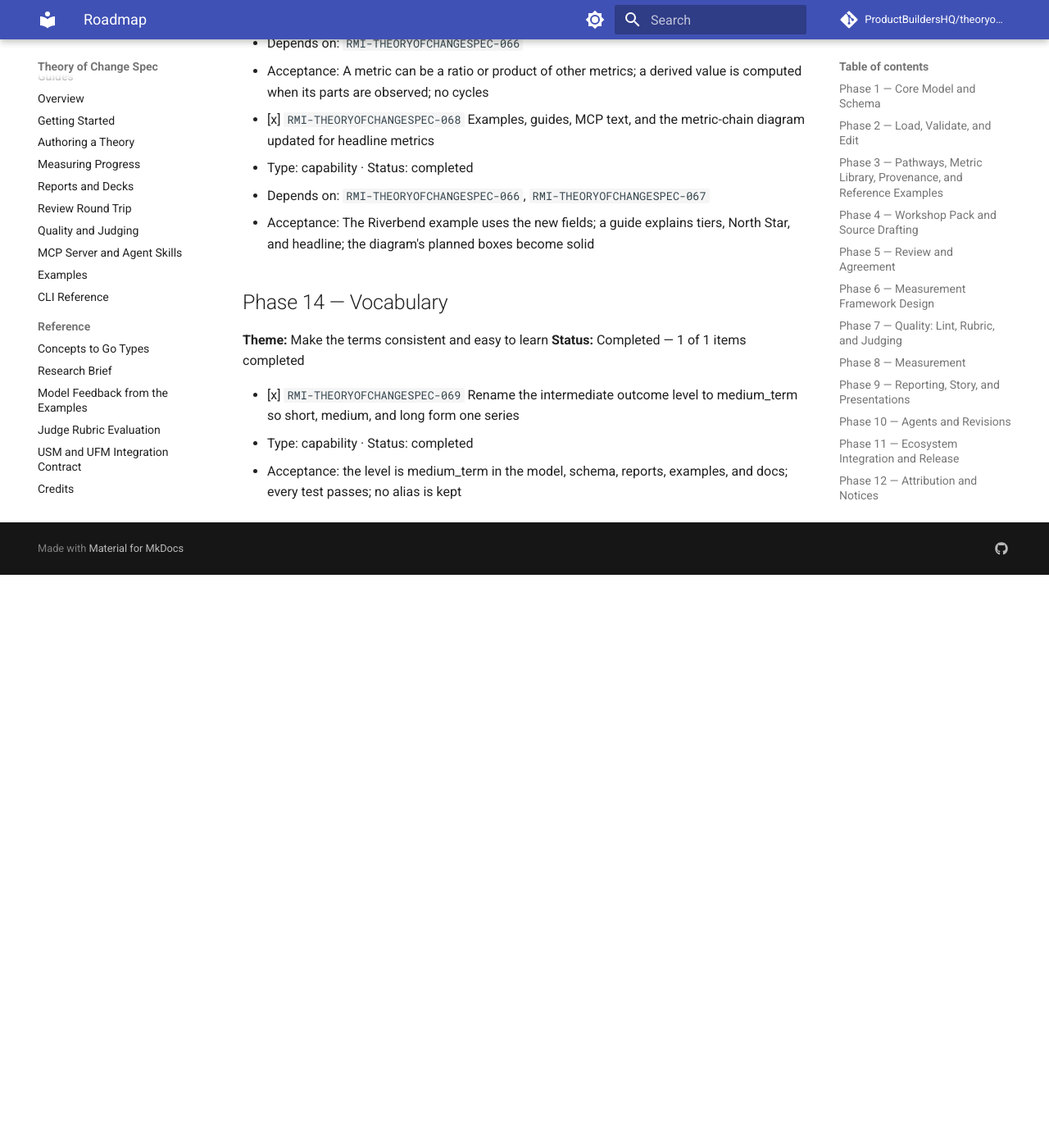
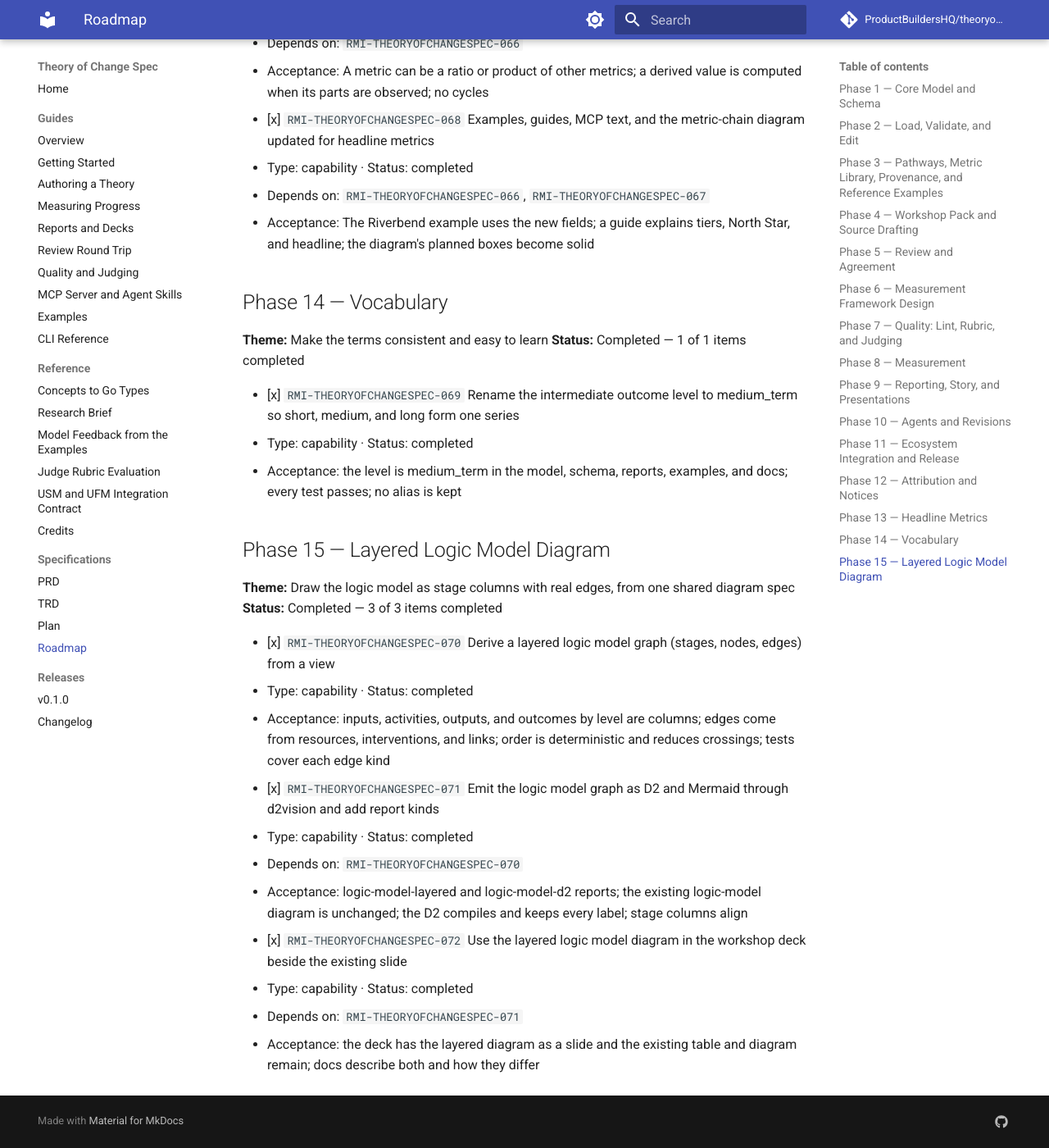
Before and after one commit to ProductBuildersHQ/theoryofchange-spec, an MkDocs documentation site: the page built from docs/specs/initiatives/INIT-THEORYOFCHANGESPEC-001/ROADMAP.md, in a window 1280 px wide and 1400 px high, scrolled down 16735 px. Shown: the whole window at 82% size. Built offline with MkDocs 1.6.1 and Material for MkDocs 9.7.7, drawn with Linux system fonts in a browser that asks for light colours; comment, search, counter and statistics services are not loaded; before the commit the page ends 17436 px from its top, so only the background shows below that; some of the changed text lies outside the part shown.

Commit message:
docs: record the layered logic model diagram in the changelog and roadmap
Refs: RMI-THEORYOFCHANGESPEC-072

Co-Authored-By: Claude Sonnet 5.5 <noreply@anthropic.com>

```diff
--- a/CHANGELOG.json
+++ b/CHANGELOG.json
@@ -140,6 +140,9 @@
       },
       {
         "description": "Flags `--north-star`, `--one-metric`, `--guardrails`, `--composed-op`, and `--composed-of`"
+      },
+      {
+        "description": "A layered logic model diagram: a column for each stage from inputs to impact, a box for each item, and an arrow wherever the theory says one leads to another. Reports `logic-model-layered` (Mermaid) and `logic-model-d2` (D2, with a grid that keeps each stage in its column), and a slide beside each logic model table in the workshop deck"
       }
     ],
     "changed": [
--- a/docs/specs/initiatives/INIT-THEORYOFCHANGESPEC-001/ROADMAP.md
+++ b/docs/specs/initiatives/INIT-THEORYOFCHANGESPEC-001/ROADMAP.md
@@ -2,7 +2,7 @@
 
 **Initiative:** `INIT-THEORYOFCHANGESPEC-001`
 **Repository:** `github.com/ProductBuildersHQ/theoryofchange-spec`
-**Status:** In progress — 12 of 14 phases completed
+**Status:** In progress — 13 of 15 phases completed
 
 > RMI IDs are stable and permanent. Commits implementing an item carry the trailer `Refs: RMI-THEORYOFCHANGESPEC-<NNN>`. Phase status is derived from member RMIs — a phase is complete only when all its RMIs are complete. RMI `0NN` corresponds to PLAN step `P-NN`; phases order the work, so numbers are not sequential across phases. Phases 1–5 are the thin slice (adopter milestones M0 and M1). Requirements in each `Satisfies` line are defined in PRD.md and TRD.md.
 
@@ -429,3 +429,22 @@
 - [x] `RMI-THEORYOFCHANGESPEC-069` Rename the intermediate outcome level to medium_term so short, medium, and long form one series
   - Type: capability · Status: completed
   - Acceptance: the level is medium_term in the model, schema, reports, examples, and docs; every test passes; no alias is kept
+
+## Phase 15 — Layered Logic Model Diagram
+
+**Theme:** Draw the logic model as stage columns with real edges, from one shared diagram spec
+**Status:** Completed — 3 of 3 items completed
+
+- [x] `RMI-THEORYOFCHANGESPEC-070` Derive a layered logic model graph (stages, nodes, edges) from a view
+  - Type: capability · Status: completed
+  - Acceptance: inputs, activities, outputs, and outcomes by level are columns; edges come from resources, interventions, and links; order is deterministic and reduces crossings; tests cover each edge kind
+
+- [x] `RMI-THEORYOFCHANGESPEC-071` Emit the logic model graph as D2 and Mermaid through d2vision and add report kinds
+  - Type: capability · Status: completed
+  - Depends on: `RMI-THEORYOFCHANGESPEC-070`
+  - Acceptance: logic-model-layered and logic-model-d2 reports; the existing logic-model diagram is unchanged; the D2 compiles and keeps every label; stage columns align
+
+- [x] `RMI-THEORYOFCHANGESPEC-072` Use the layered logic model diagram in the workshop deck beside the existing slide
+  - Type: capability · Status: completed
+  - Depends on: `RMI-THEORYOFCHANGESPEC-071`
+  - Acceptance: the deck has the layered diagram as a slide and the existing table and diagram remain; docs describe both and how they differ
```
Also changed, not shown: CHANGELOG.md (+1 -0 lines).
